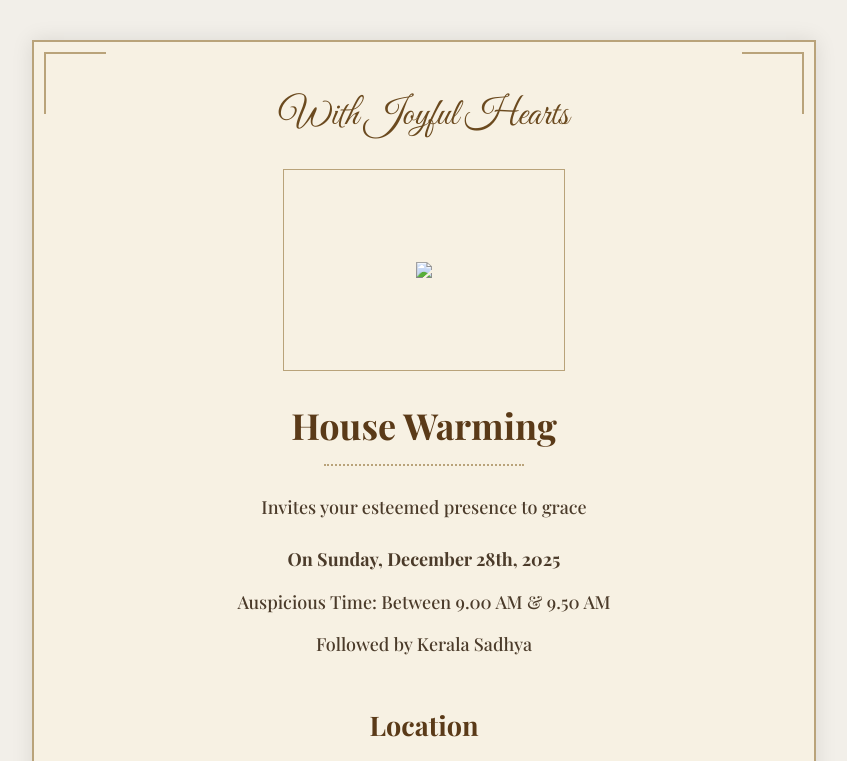
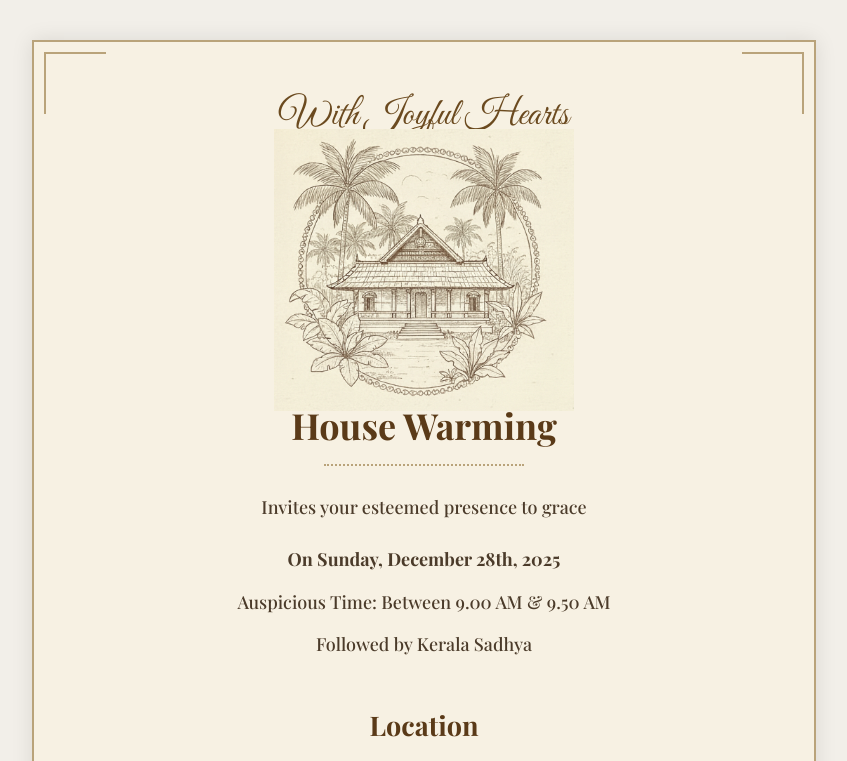
Before and after one commit to ktnrss/sreejithkn, a plain HTML site: page index.html in a window 1280 px wide. Shown: the top 761 px of the page, without its empty margins (216-1063 px from the left). Drawn offline with nearby package versions, Linux system fonts and the light colour scheme; the site is published under a folder, as on GitHub Pages, so addresses that start at the root find nothing; grey boxes are pictures that could not be loaded.

Commit message:
correct path

```diff
--- a/index.html
+++ b/index.html
@@ -129,7 +129,7 @@
     <!-- Optional image placeholder -->
     <!-- Replace this div with <img src="your-image.png"> if needed -->
     <div class="image-box">
-        <img src="/houseillustration.png" />
+        <img src="./houseillustration.png" />
     </div>
 
     <!-- Title -->
```
